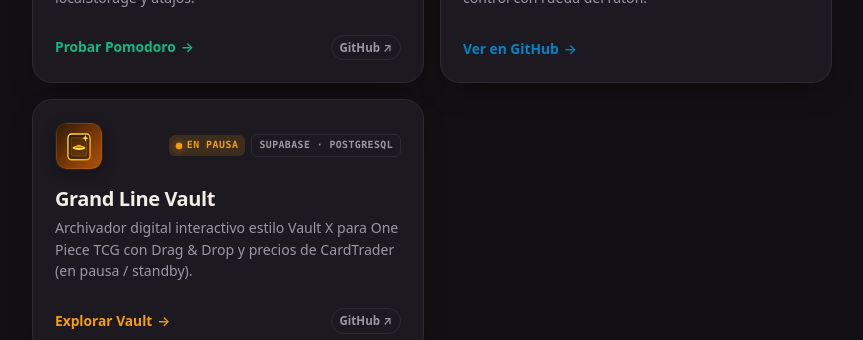
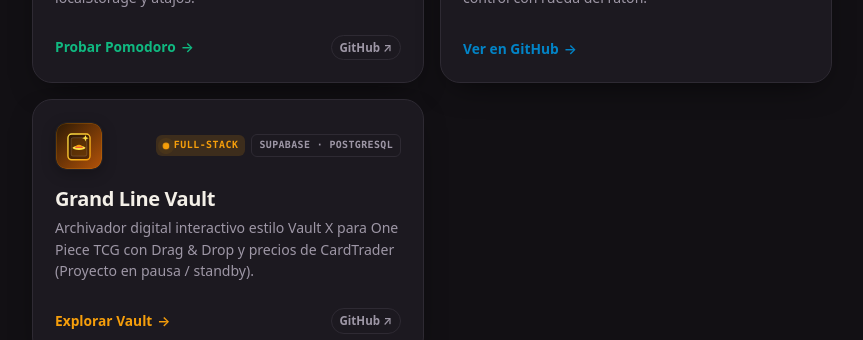
Before and after one commit to KillianTR/Portfolio, a React (Vite) app: page / in a window 1280 px wide. Shown: the part 3740-4080 px from the top of the page, without its empty margins (208-1071 px from the left). Built offline with nearby package versions, Linux system fonts and the light colour scheme; no server answers.

Commit message:
fix(projects): restore FULL-STACK badge on Grand Line Vault with paused notice in description

```diff
--- a/src/components/Projects.jsx
+++ b/src/components/Projects.jsx
@@ -154,13 +154,13 @@ const softwareProducts = [
     isFeatured: false,
     accentColor: "#f59e0b",
     statusBadge: {
-      es: "EN PAUSA",
-      ca: "EN PAUSA",
+      es: "FULL-STACK",
+      ca: "FULL-STACK",
     },
     platformBadge: "Supabase · PostgreSQL",
     description: {
-      es: "Archivador digital interactivo estilo Vault X para One Piece TCG con Drag & Drop y precios de CardTrader (en pausa / standby).",
-      ca: "Arxivador digital interactiu estil Vault X per a One Piece TCG amb Drag & Drop i preus de CardTrader (en pausa / standby).",
+      es: "Archivador digital interactivo estilo Vault X para One Piece TCG con Drag & Drop y precios de CardTrader (Proyecto en pausa / standby).",
+      ca: "Arxivador digital interactiu estil Vault X per a One Piece TCG amb Drag & Drop i preus de CardTrader (Projecte en pausa / standby).",
     },
     logo: "/grand-line-vault-logo.svg",
     demoUrl: "https://grand-line-vault-tcg.vercel.app",
```
